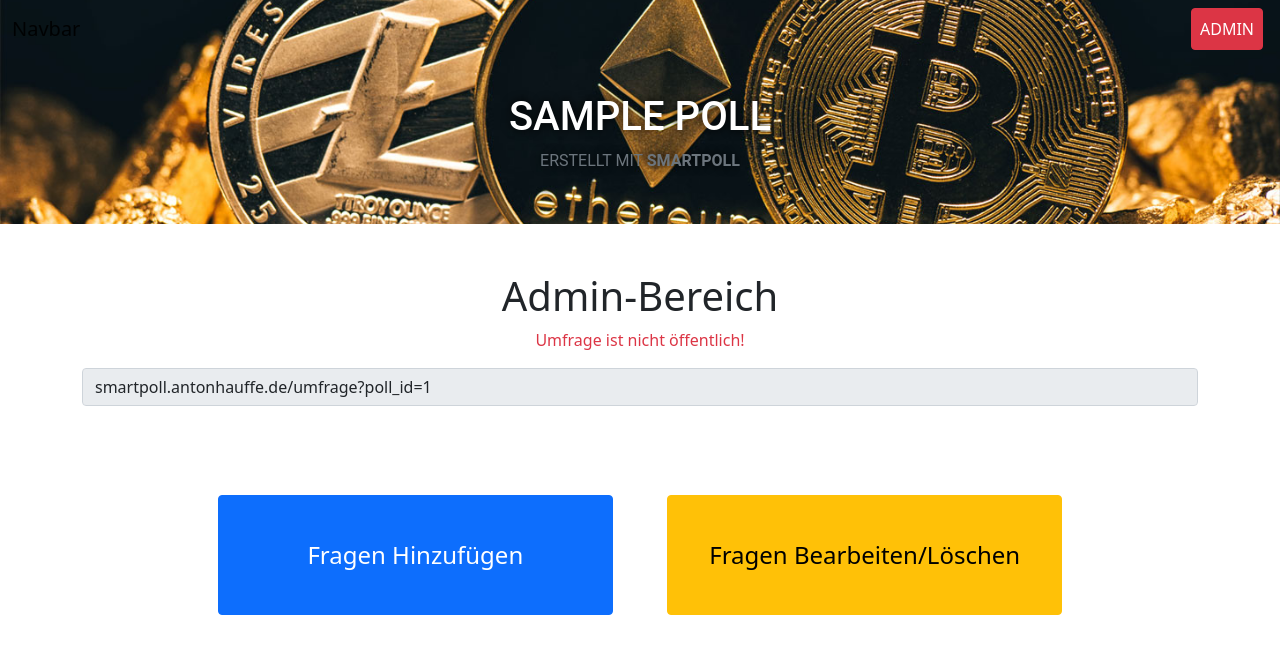
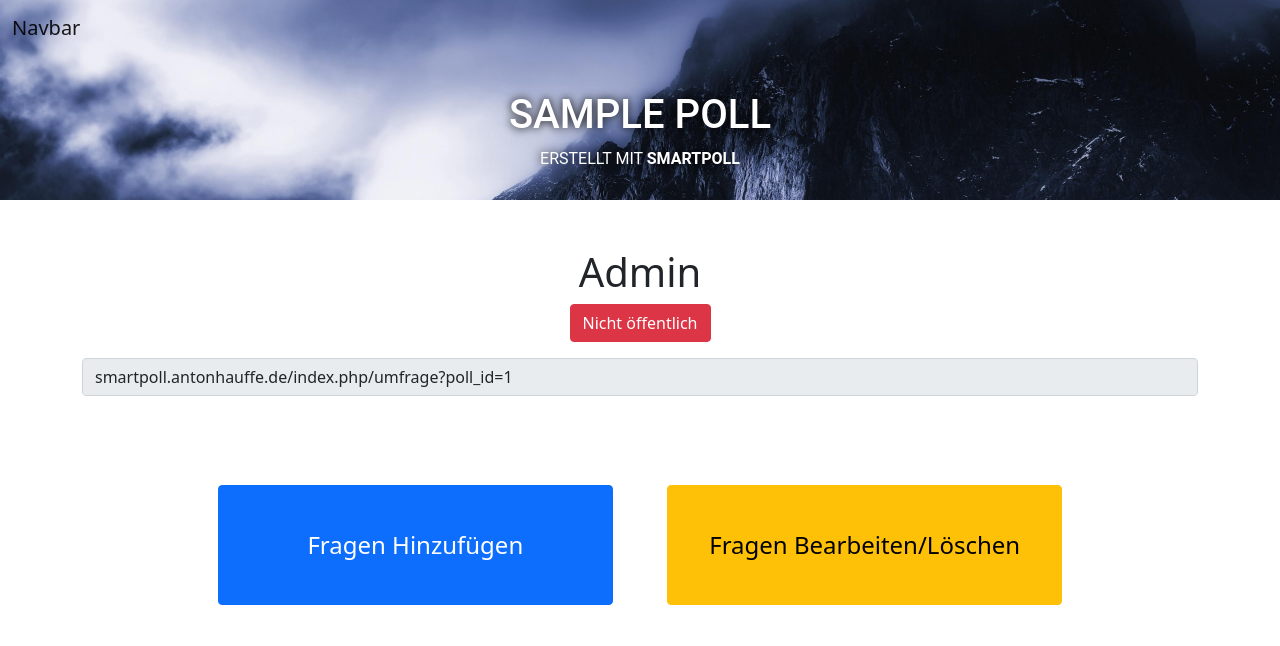
Before and after one commit to Daidalos-Technologies/Umfrage, a PHP site: template Umfrage/views/Admin/Index.php in a window 1280 px wide. Shown: the top 646 px of the page. Run offline with PHP 8.4, Linux system fonts and the light colour scheme; the template is opened without the code that fills it: most values are stand-ins (such as "Sample title", 1, 10 or a date in 2020).

Commit message:
Added Index + further working on multiple polls + bug fixes

```diff
--- a/Umfrage/Elements/header.php
+++ b/Umfrage/Elements/header.php
@@ -1,4 +1,4 @@
-<header>
+<header >
     <nav class="navbar navbar-expand-lg navbar-light bg-transparent">
         <div class="container-fluid">
             <a class="navbar-brand " href="#">Navbar</a>
@@ -8,15 +8,22 @@
             </button>
             <div class="collapse navbar-collapse" id="navbarNav">
                 <ul class="navbar-nav" style="margin-left: auto!important;">
+                    <?php if(isset($_SESSION["poll_admin"])): ?>
                     <li class="nav-item ">
                         <a class="nav-link btn btn-danger" href="./poll_admin">Admin</a>
                     </li>
+                    <?php endif; ?>
                 </ul>
             </div>
         </div>
     </nav>
     <div class="title d-flex align-items-center justify-content-center">
+        <?php if(isset($poll)): ?>
         <div class="title-wrapper text-center"><h1><?php echo $poll['title']; ?></h1>
-            <p class="text-secondary">Erstellt mit <b>SmartPoll</b></p>
+            <p >Erstellt mit <b>SmartPoll</b></p>
     </div>
+        <?php else: ?>
+            <div class="title-wrapper text-center"><h1>SmartPoll</h1>
+            </div>
+        <?php endif; ?>
 </header>
--- a/Umfrage/public/css/index.css
+++ b/Umfrage/public/css/index.css
@@ -4,11 +4,12 @@ html {
 header
 {
     width: 100%;
-    background-image: url("../../img/bitcoin-vs-litecoin-vs-ethereum.jpg");
+    background-image: url("../img/wp4254953.jpg");
     background-size: cover;
     background-position-x: center;
-    background-position-y: 49%;
+    background-position-y: 30%;
     border-bottom-style: wave;
+    height: 200px;
 
 }
 
--- a/Umfrage/src/Controller/AdminController.php
+++ b/Umfrage/src/Controller/AdminController.php
@@ -64,6 +64,11 @@ class AdminController extends \App\Template\Controller
         if(!$login)
         {
             die();
+        }
+
+        if(isset($_POST["public"]))
+        {
+            $this->poll_repository->updatePublic($_SESSION["poll_admin"], $_POST["public"]);
         }
 
 
@@ -158,6 +163,7 @@ class AdminController extends \App\Template\Controller
                 "all_questions" => $all_questions,
                 "last_question" => $last_question,
                 "error" => $error,
+                "poll" => $this->poll_repository->find(["id", $_SESSION["poll_admin"]])
 
             ]);
         } else if ($_GET["page"] === "settings") {
--- a/Umfrage/src/Core/Container.php
+++ b/Umfrage/src/Core/Container.php
@@ -2,6 +2,7 @@
 
 namespace App\Core;
 
+use App\Controller\PageController as PageController;
 use App\Repositories\PollRepository as PollRepository;
 use PDO;
 use App\Controller\PollController as PollController;
@@ -46,7 +47,9 @@ class Container
             },
                 "pollRepository" => function() {
                     return new PollRepository($this->make("pdo"));
-                }
+                }, "pageController" => function () {
+                return new PageController($this->make("questionRepository"), $this->make("resultRepository"), $this->make("pollRepository"));
+            }
 
             ];
     }
--- a/Umfrage/src/Repositories/PollRepository.php
+++ b/Umfrage/src/Repositories/PollRepository.php
@@ -21,4 +21,10 @@ class PollRepository extends \App\Template\Repository
         $statement = $this->pdo->prepare("UPDATE polls SET title = :title, introduction = :introduction WHERE id = :id");
         $statement->execute(array("title" => $title, "introduction" => $introduction, "id" => $id));
     }
+
+    public function updatePublic ($id, $public)
+    {
+        $statement = $this->pdo->prepare("UPDATE polls SET public = :public WHERE id = :id");
+        $statement->execute(array("public" => $public, "id" => $id));
+    }
 }
--- a/Umfrage/views/Admin/Index.php
+++ b/Umfrage/views/Admin/Index.php
@@ -15,13 +15,22 @@
 <?php include __DIR__ . "/../../Elements/header.php"; ?>
 <div class="container">
 
-    <h1 class="text-center mt-5">Admin-Bereich</h1>
-    <?php if($poll["public"] == 1): ?>
-        <p class="text-center text-success">Umfrage ist öffentlich!</p>
-    <?php else: ?>
-        <p class="text-center text-danger">Umfrage ist nicht öffentlich!</p>
-    <?php endif; ?>
-    <input readonly class="form-control" value="smartpoll.antonhauffe.de/umfrage?poll_id=<?php echo $poll["id"]; ?>">
+    <div class="text-center">
+        <h1 class="mt-5 mb-2">Admin</h1>
+        <?php if($poll["public"] == 1): ?>
+            <form action="./poll_admin" method="post">
+                <input hidden name="public" value="0">
+                <button class="btn btn-success">Öffentlich</button>
+            </form>
+        <?php else: ?>
+            <form action="./poll_admin" method="post">
+                <input hidden name="public" value="1">
+                <button class="btn btn-danger">Nicht öffentlich</button>
+            </form>
+        <?php endif; ?>
+        <input readonly class="form-control" value="smartpoll.antonhauffe.de/index.php/umfrage?poll_id=<?php echo $poll["id"]; ?>">
+    </div>
+
 
 <div class="menu">
     <a href="./poll_admin?page=add_questions" class="menu-item btn btn-primary" ><div class="d-flex justify-content-center align-items-center h-100 w-100">Fragen Hinzufügen</div></a>
--- a/Umfrage/views/Umfrage.php
+++ b/Umfrage/views/Poll/Umfrage.php
@@ -11,7 +11,7 @@
 
 <body>
 
-<?php include __DIR__."/../Elements/header.php"; ?>
+<?php include __DIR__ . "/../../Elements/header.php"; ?>
 <div class="container">
         <div class="poll-container">
             <div class="card text-center">
```
Also changed, not shown: Umfrage/public/index.php (+6 -1 lines), Umfrage/src/Controller/PageController.php (+17 -0 lines), Umfrage/src/Controller/PollController.php (+8 -2 lines), Umfrage/views/Poll/index.php (added, +50 -0 lines), Umfrage/views/index.php (+6 -33 lines), Umfrage/public/img/bitcoin-vs-litecoin-vs-ethereum.jpg (renamed from Umfrage/img/bitcoin-vs-litecoin-vs-ethereum.jpg), Umfrage/public/img/cryptocurrencies.jpg (renamed from Umfrage/img/cryptocurrencies.jpg), Umfrage/public/img/wp4254953.jpg (added).
